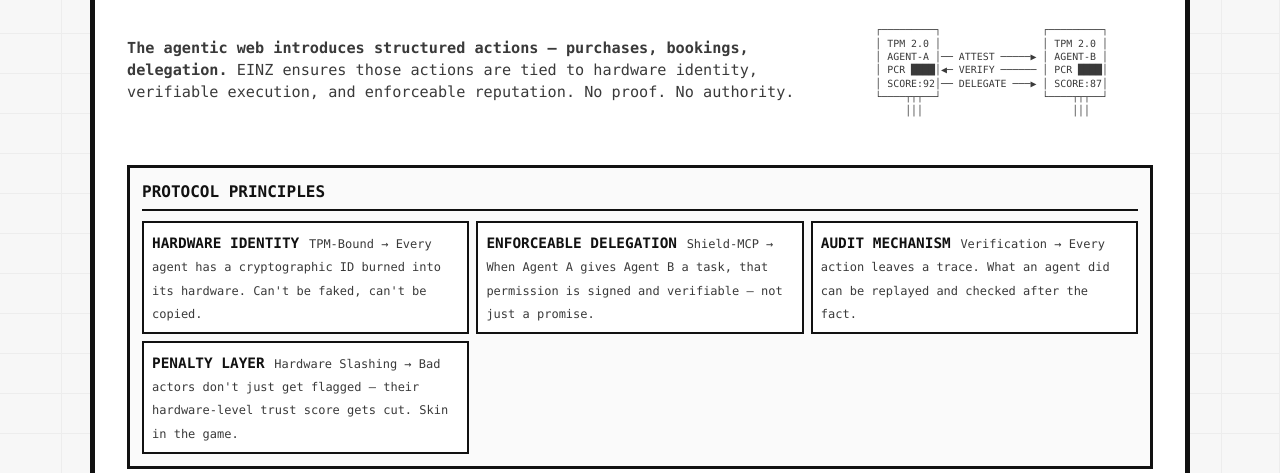
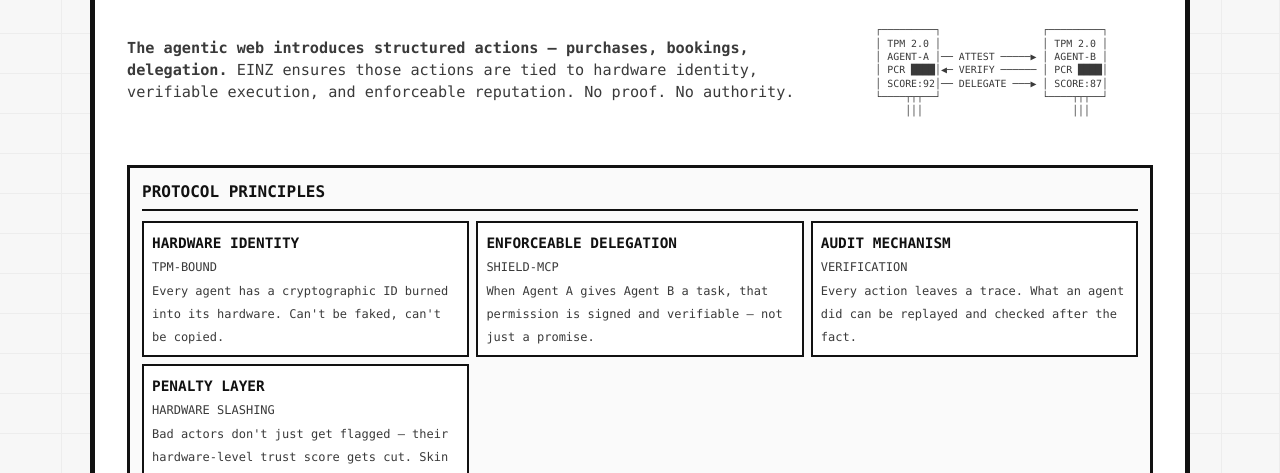
Before and after one commit to einz-io/einz.io, a website: page index.html in a window 1280 px wide. Shown: the part 327-800 px from the top of the page. Drawn offline with Linux system fonts and the light colour scheme.

Commit message:
protokol boxes styling

```diff
--- a/index.html
+++ b/index.html
@@ -64,24 +64,27 @@
           <h2>Protocol Principles</h2>
           <div class="use-cases">
             <div class="use-case">
-              <span class="node-value">Hardware Identity</span>
-              <span class="node-desc">TPM-Bound → Every agent has a cryptographic ID burned into its hardware. Can't be faked, can't be copied.</span>
+              <span class="node-value">HARDWARE IDENTITY</span><br>
+              <span class="node-desc">TPM-BOUND</span><br>
+              <span class="node-desc">Every agent has a cryptographic ID burned into its hardware. Can't be faked, can't be copied.</span>
             </div>
             <div class="use-case">
-              <span class="node-value">Enforceable Delegation</span>
-              <span class="node-desc">Shield-MCP → When Agent A gives Agent B a task, that permission is signed and verifiable — not just a promise.</span>
+              <span class="node-value">ENFORCEABLE DELEGATION</span><br>
+              <span class="node-desc">SHIELD-MCP</span><br>
+              <span class="node-desc">When Agent A gives Agent B a task, that permission is signed and verifiable — not just a promise.</span>
             </div>
             <div class="use-case">
-              <span class="node-value">Audit Mechanism</span>
-              <span class="node-desc">Verification → Every action leaves a trace. What an agent did can be replayed and checked after the fact.</span>
+              <span class="node-value">AUDIT MECHANISM</span><br>
+              <span class="node-desc">VERIFICATION</span><br>
+              <span class="node-desc">Every action leaves a trace. What an agent did can be replayed and checked after the fact.</span>
             </div>
             <div class="use-case">
-              <span class="node-value">Penalty Layer</span>
-              <span class="node-desc">Hardware Slashing → Bad actors don't just get flagged — their hardware-level trust score gets cut. Skin in the game.</span>
+              <span class="node-value">PENALTY LAYER</span><br>
+              <span class="node-desc">HARDWARE SLASHING</span><br>
+              <span class="node-desc">Bad actors don't just get flagged — their hardware-level trust score gets cut. Skin in the game.</span>
             </div>
           </div>
         </section>
-
         <!-- Use Cases -->
         <section class="graphic" aria-label="Use Cases">
           <h2>Use Cases</h2>
```
